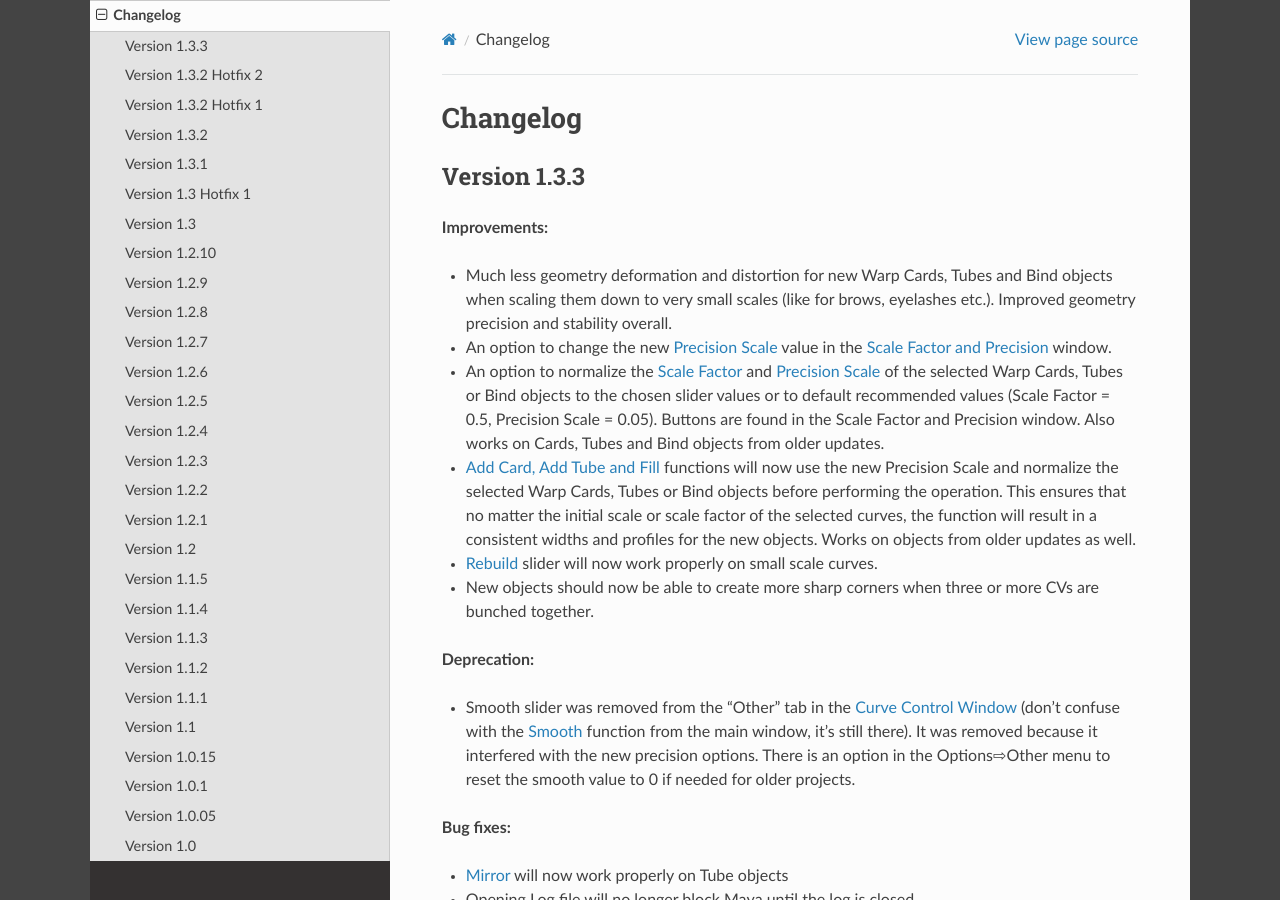
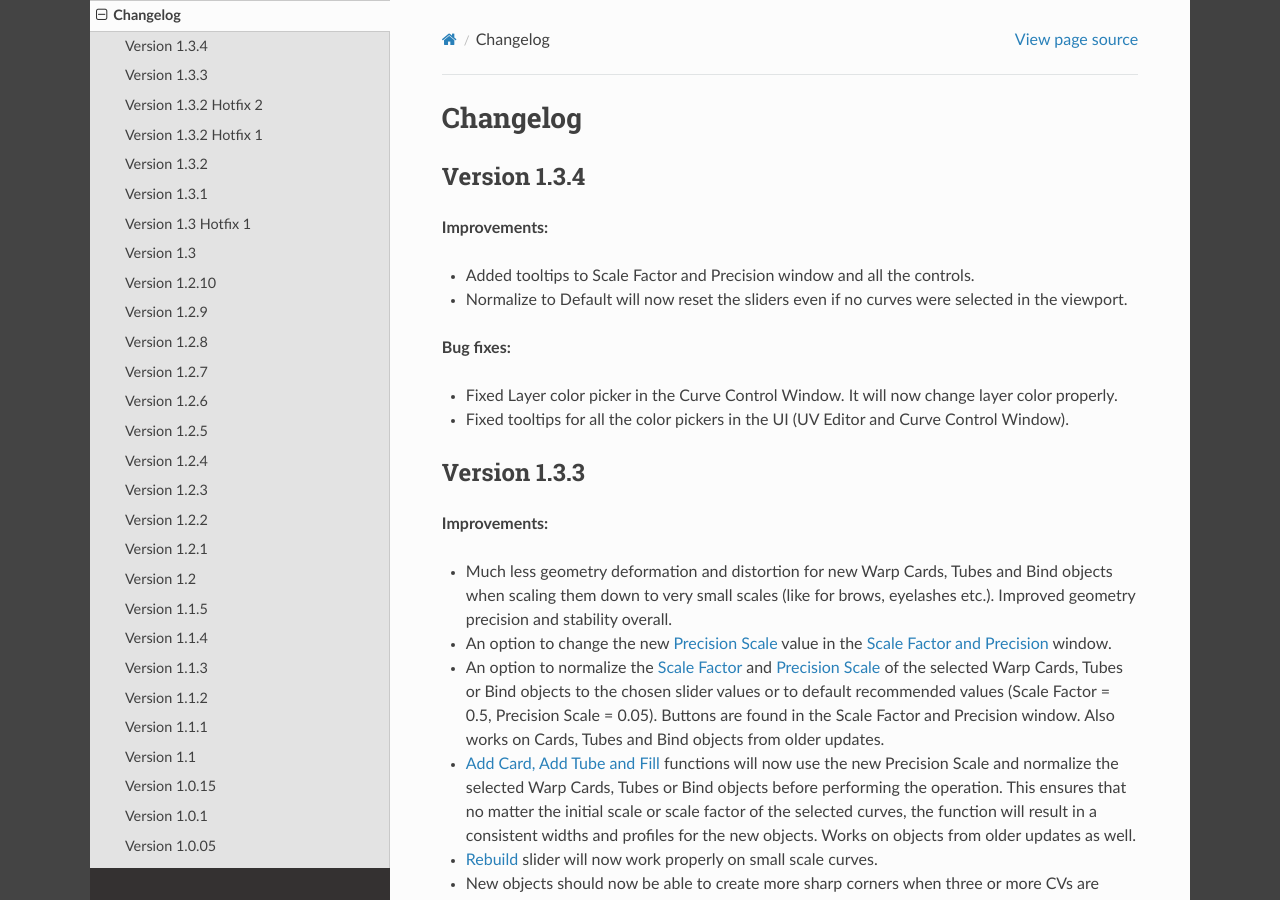
Before and after one commit to Video-Nomad/gs-curvetools-docs, a Sphinx documentation site: the page built from docs/source/changelog.rst, in a window 1280 px wide and 900 px high. Built offline with Sphinx 7.4.7 and the Read the Docs theme 2.0.0, drawn with Linux system fonts in a browser that asks for light colours; pages that are not in the unit, such as notebooks, are missing from menus.

Commit message:
v1.3.4 changelog

```diff
--- a/docs/source/changelog.rst
+++ b/docs/source/changelog.rst
@@ -3,6 +3,19 @@
 #########
 Changelog
 #########
+
+Version 1.3.4
+^^^^^^^^^^^^^
+
+**Improvements:**
+
+- Added tooltips to Scale Factor and Precision window and all the controls.
+- Normalize to Default will now reset the sliders even if no curves were selected in the viewport.
+
+**Bug fixes:**
+
+- Fixed Layer color picker in the Curve Control Window. It will now change layer color properly.
+- Fixed tooltips for all the color pickers in the UI (UV Editor and Curve Control Window).
 
 Version 1.3.3
 ^^^^^^^^^^^^^
```
